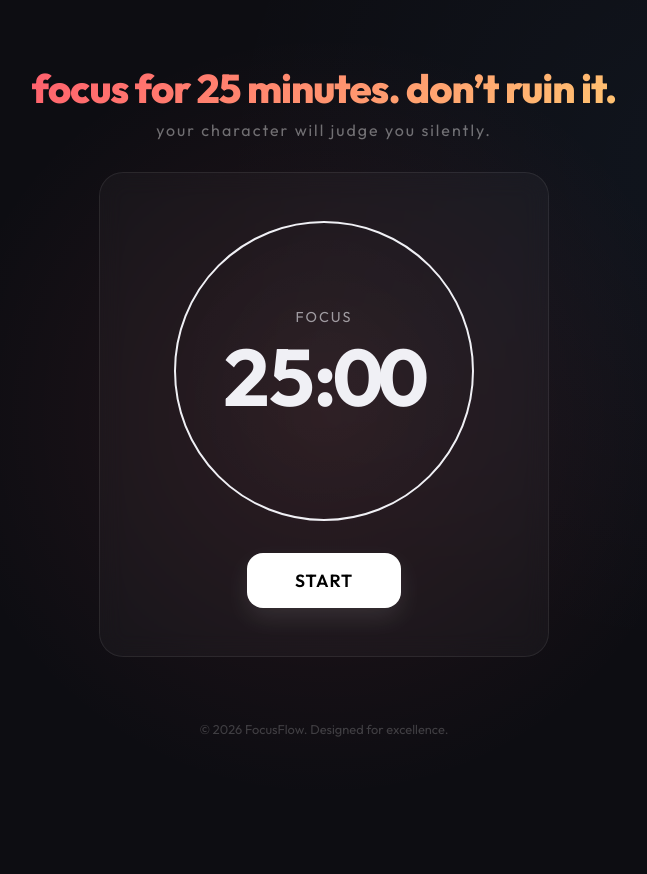
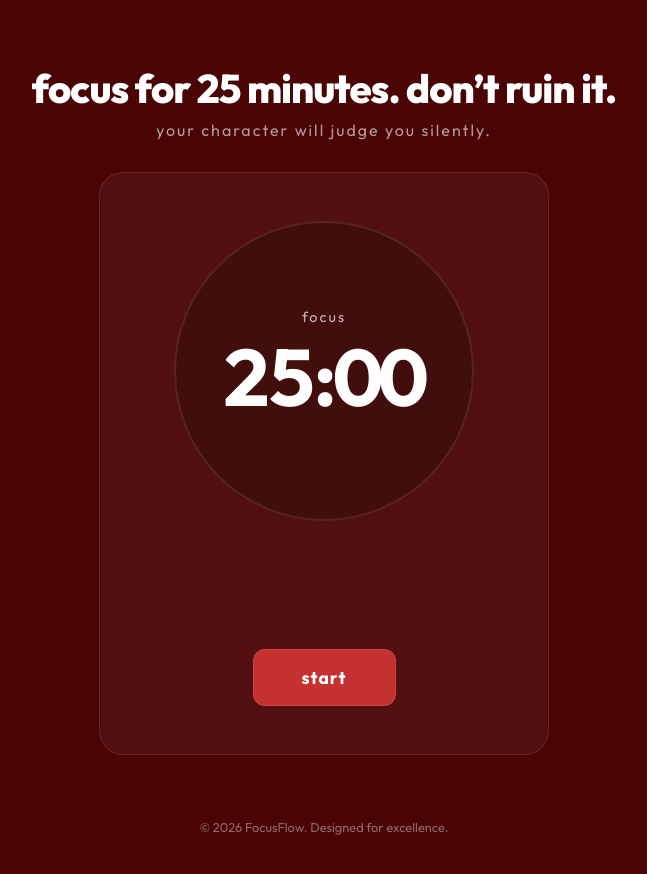
Before and after one commit to neeraj586/pomodoro-study-timer, a Next.js app: page / in a window 1280 px wide. Shown: the top 874 px of the page, without its empty margins (316-963 px from the left). Before the commit the page ends 833 px from the top, so only its background shows below. Built offline with nearby package versions, Linux system fonts and the light colour scheme.

Commit message:
style: apply red-themed UI and update Malayalam copy verbatim

```diff
--- a/app/globals.css
+++ b/app/globals.css
@@ -1,15 +1,12 @@
 :root {
-  --background: #0d0d12;
-  --foreground: #f0f0f5;
-  --primary: #ff5f6d;
-  --primary-glow: rgba(255, 95, 109, 0.4);
-  --secondary: #4facfe;
-  --secondary-glow: rgba(79, 172, 254, 0.4);
-  --accent: #ffc371;
-  --card-bg: rgba(255, 255, 255, 0.03);
-  --card-border: rgba(255, 255, 255, 0.08);
-  --glass-bg: rgba(13, 13, 18, 0.7);
-  --glass-border: rgba(255, 255, 255, 0.1);
+  --background: #4a0404;
+  /* Dark Maroon */
+  --foreground: #fefefe;
+  /* Off-white */
+  --primary: #c53030;
+  /* Lighter red for button */
+  --card-bg: rgba(255, 255, 255, 0.05);
+  --card-border: rgba(255, 255, 255, 0.1);
 }
 
 * {
@@ -27,20 +24,7 @@ body {
   align-items: center;
   justify-content: center;
   overflow-x: hidden;
-  position: relative;
-}
-
-body::before {
-  content: "";
-  position: absolute;
-  top: 0;
-  left: 0;
-  width: 100%;
-  height: 100%;
-  background: radial-gradient(circle at 50% 50%, rgba(255, 95, 109, 0.1) 0%, transparent 50%),
-    radial-gradient(circle at 80% 20%, rgba(79, 172, 254, 0.05) 0%, transparent 40%);
-  pointer-events: none;
-  z-index: -1;
+  font-family: inherit;
 }
 
 button {
@@ -48,38 +32,21 @@ button {
   border: none;
   background: none;
   font-family: inherit;
-  transition: all 0.3s cubic-bezier(0.4, 0, 0.2, 1);
+  transition: all 0.3s ease;
 }
 
 /* Animations */
-@keyframes pulse {
+@keyframes flashRed {
   0% {
-    transform: scale(1);
     opacity: 1;
   }
 
   50% {
-    transform: scale(1.05);
-    opacity: 0.8;
+    opacity: 0.5;
   }
 
   100% {
-    transform: scale(1);
     opacity: 1;
-  }
-}
-
-@keyframes flashRed {
-  0% {
-    background-color: transparent;
-  }
-
-  50% {
-    background-color: rgba(255, 0, 0, 0.4);
-  }
-
-  100% {
-    background-color: transparent;
   }
 }
 
@@ -111,18 +78,3 @@ button {
   border: 1px solid var(--card-border);
   border-radius: 24px;
 }
-
-/* Utility for text gradients */
-.text-gradient-primary {
-  background: linear-gradient(135deg, #ff5f6d 0%, #ffc371 100%);
-  -webkit-background-clip: text;
-  background-clip: text;
-  -webkit-text-fill-color: transparent;
-}
-
-.text-gradient-secondary {
-  background: linear-gradient(135deg, #4facfe 0%, #00f2fe 100%);
-  -webkit-background-clip: text;
-  background-clip: text;
-  -webkit-text-fill-color: transparent;
-}
--- a/app/page.module.css
+++ b/app/page.module.css
@@ -20,11 +20,12 @@
   font-weight: 800;
   letter-spacing: -1px;
   line-height: 1.2;
+  color: var(--foreground);
 }
 
 .header p {
   font-size: 1rem;
-  color: rgba(255, 255, 255, 0.4);
+  color: rgba(255, 255, 255, 0.6);
   text-transform: lowercase;
   letter-spacing: 2px;
 }
@@ -32,13 +33,13 @@
 .footer {
   margin-top: auto;
   padding: 2rem;
-  color: rgba(255, 255, 255, 0.2);
+  color: rgba(255, 255, 255, 0.4);
   font-size: 0.8rem;
   text-align: center;
 }
 
 @media (max-width: 640px) {
   .header h1 {
-    font-size: 2.5rem;
+    font-size: 2rem;
   }
 }
--- a/components/PomodoroTimer.module.css
+++ b/components/PomodoroTimer.module.css
@@ -19,9 +19,8 @@
     align-items: center;
     justify-content: center;
     position: relative;
-    background: radial-gradient(circle at center, rgba(255, 255, 255, 0.02) 0%, transparent 70%);
-    border: 2px solid rgba(255, 255, 255, 0.05);
-    box-shadow: 0 0 60px rgba(0, 0, 0, 0.2);
+    background: rgba(0, 0, 0, 0.2);
+    border: 2px solid rgba(255, 255, 255, 0.1);
 }
 
 .timerDisplay {
@@ -30,6 +29,7 @@
     letter-spacing: -2px;
     font-variant-numeric: tabular-nums;
     margin-bottom: 0.5rem;
+    color: var(--foreground);
 }
 
 .progressRing {
@@ -44,7 +44,7 @@
 
 .progressPath {
     fill: none;
-    stroke-width: 4;
+    stroke-width: 6;
     stroke-linecap: round;
     transition: stroke-dashoffset 0.3s linear;
 }
@@ -57,28 +57,32 @@
 
 .mainButton {
     padding: 1rem 3rem;
-    border-radius: 16px;
+    border-radius: 12px;
     font-size: 1.1rem;
-    font-weight: 600;
+    font-weight: 700;
     letter-spacing: 1px;
-    text-transform: uppercase;
-    background: #fff;
-    color: #000;
-    box-shadow: 0 10px 25px rgba(255, 255, 255, 0.1);
+    text-transform: lowercase;
+    background: var(--primary);
+    color: var(--foreground);
+    border: 1px solid rgba(255, 255, 255, 0.1);
 }
 
 .mainButton:hover {
-    transform: translateY(-2px);
-    box-shadow: 0 15px 30px rgba(255, 255, 255, 0.15);
-}
-
-.mainButton:active {
-    transform: translateY(0);
+    filter: brightness(1.1);
 }
 
 .statusText {
     font-size: 0.9rem;
-    text-transform: uppercase;
+    text-transform: lowercase;
     letter-spacing: 2px;
-    opacity: 0.6;
+    opacity: 0.7;
 }
+
+.message {
+    text-align: center;
+    font-weight: bold;
+    font-size: 1.1rem;
+    padding: 1rem;
+    color: #fff;
+    min-height: 4rem;
+}
--- a/components/PomodoroTimer.tsx
+++ b/components/PomodoroTimer.tsx
@@ -6,15 +6,14 @@ import styles from './PomodoroTimer.module.css';
 type Mode = 'work' | 'shortBreak' | 'longBreak';
 
 const MODES: Record<Mode, { time: number; label: string; color: string }> = {
-    work: { time: 25 * 60, label: 'Focus', color: 'var(--primary)' },
-    shortBreak: { time: 5 * 60, label: 'Break', color: 'var(--secondary)' },
-    longBreak: { time: 15 * 60, label: 'Long Break', color: '#8b0000' }, // Darker red
+    work: { time: 25 * 60, label: 'focus', color: '#ff4d4d' },
+    shortBreak: { time: 5 * 60, label: 'break', color: '#ff4d4d' },
+    longBreak: { time: 15 * 60, label: 'long break', color: '#ff4d4d' },
 };
 
 const SOUNDS = {
     madiyan: '/assets/Trimmed_Madiyan.mp3',
     celebration: '/assets/Celebration.mp3',
-    firetruck: '/assets/freesound_community-firetruck-78910.mp3'
 };
 
 export default function PomodoroTimer() {
@@ -23,7 +22,7 @@ export default function PomodoroTimer() {
     const [isActive, setIsActive] = useState(false);
     const [sessionsCompleted, setSessionsCompleted] = useState(0);
     const [isFlashing, setIsFlashing] = useState(false);
-    const [showSuccess, setShowSuccess] = useState(false);
+    const [message, setMessage] = useState<string>('');
 
     const audioRef = useRef<HTMLAudioElement | null>(null);
 
@@ -51,16 +50,15 @@ export default function PomodoroTimer() {
                             const newCount = sessionsCompleted + 1;
                             setSessionsCompleted(newCount);
 
-                            // 25 mins Focus complete logic
+                            // Completion logic
                             playSound(SOUNDS.celebration);
-                            setShowSuccess(true);
-                            setTimeout(() => setShowSuccess(false), 5000);
+                            setMessage('NINGALITHU KANUKAAA..YOU ARE A GENIUS. you did not mess it up.');
+                            setTimeout(() => setMessage(''), 8000);
 
                             if (newCount % 4 === 0) {
                                 setMode('longBreak');
                                 setTimeLeft(MODES.longBreak.time);
-                                // Long break starts: play fire engine
-                                playSound(SOUNDS.firetruck);
+                                setMessage('MADIYAN MALA CHUMANNU CHAAKUM.');
                             } else {
                                 setMode('shortBreak');
                                 setTimeLeft(MODES.shortBreak.time);
@@ -82,15 +80,20 @@ export default function PomodoroTimer() {
 
     const toggleTimer = () => {
         if (isActive) {
-            // Stopping before completion
+            // Interruption logic
             if (mode === 'work' && timeLeft > 0 && timeLeft < MODES.work.time) {
                 playSound(SOUNDS.madiyan);
+                setMessage('MADIYAN MALA CHUMAKUM.');
                 setIsFlashing(true);
-                setTimeout(() => setIsFlashing(false), 1000);
+                setTimeout(() => {
+                    setIsFlashing(false);
+                    setMessage('');
+                }, 3000);
             }
             setIsActive(false);
         } else {
             setIsActive(true);
+            setMessage('');
         }
     };
 
@@ -106,20 +109,14 @@ export default function PomodoroTimer() {
     return (
         <div className={`${styles.container} glass animate-fade-in ${isFlashing ? 'animate-flash-red' : ''}`}>
 
-            <div
-                className={styles.timerCircle}
-                style={{
-                    borderColor: `${MODES[mode].color}33`,
-                    boxShadow: `0 0 60px ${MODES[mode].color}22`
-                }}
-            >
+            <div className={styles.timerCircle}>
                 <svg className={styles.progressRing}>
                     <circle
                         className={styles.progressPath}
                         cx="152"
                         cy="152"
                         r="150"
-                        stroke={MODES[mode].color}
+                        stroke="#ff4d4d"
                         strokeDasharray="955"
                         strokeDashoffset={strokeDashoffset}
                     />
@@ -130,11 +127,9 @@ export default function PomodoroTimer() {
                 </div>
             </div>
 
-            {showSuccess && (
-                <div style={{ color: 'var(--accent)', fontWeight: 'bold', margin: '1rem 0' }}>
-                    GOALLLLL! FOCUS COMPLETE!
-                </div>
-            )}
+            <div className={styles.message}>
+                {message}
+            </div>
 
             <div className={styles.controls}>
                 <button className={styles.mainButton} onClick={toggleTimer}>
@@ -143,8 +138,8 @@ export default function PomodoroTimer() {
             </div>
 
             {sessionsCompleted > 0 && (
-                <div style={{ fontSize: '0.8rem', opacity: 0.4 }}>
-                    Sessions completed: {sessionsCompleted}
+                <div style={{ fontSize: '0.8rem', opacity: 0.6, marginTop: '1rem' }}>
+                    sessions complete: {sessionsCompleted}
                 </div>
             )}
         </div>
```
